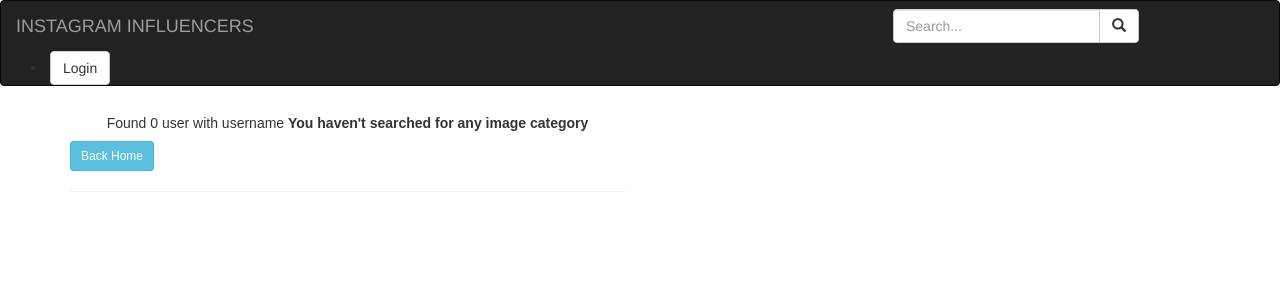
After one commit to Chebichii-Lab/Instagram-Influencers, a Django app: page /search/ in a window 1280 px wide. The commit adds this page. Shown: the top 300 px of the page. Run offline with Django 3.2, Linux system fonts and the light colour scheme; some libraries are stand-ins or nearby versions.

Commit message:
add search functionality

```diff
--- a/gram/templates/navbar.html
+++ b/gram/templates/navbar.html
@@ -16,10 +16,10 @@
             <!-- Adding a search form  -->
             <div class="col-sm-4 col-md-4 navbar-right">
 
-                <form class="navbar-form" role="search" action="/">
+                <form class="navbar-form" role="search" action="{%url "search" %}">
 
                     <div class="input-group">
-                        <input type="text" class="form-control" placeholder="Search..." name="article">
+                        <input type="text" class="form-control" placeholder="Search..." name="searchUser">
                         <div class="input-group-btn">
                             <button class="btn btn-default" type="submit"><i
                                     class="glyphicon glyphicon-search"></i></button>
--- /dev/null
+++ b/gram/templates/search.html
@@ -0,0 +1,54 @@
+{% extends 'base.html' %}
+{% block content %}
+
+<div class="container" style="font-family: 'Jost', sans-serif;">
+    <div class="row">
+        <div class="col-md-6 mx-auto">
+            {% if results %}
+            <h5 class="text-center">Found {{ results|length }} user{{ results|pluralize }}</h5>
+            {% else %}
+            <h5 class="text-center"> Found 0 user with username <strong>{{message}}</strong></h5>
+
+            <a class="d-block mx-auto" href="/">
+                <button class="btn btn-sm btn-info d-block mx-auto">Back Home</button>
+            </a>
+            {% endif %}
+            <hr>
+            {% if results %}
+            {% for res in results %}
+            <div class="container">
+                <div class="row">
+                    <div class="row">
+                        <div class="col-md-4">
+                            <img src="{{res.user.profile.picture.url}}" alt="oops cant display"
+                                class="rounded-circle border ml-3 mt-2  mr-3" width="55" height="55">
+                        </div>
+                        <div class="col-md-8">
+                            <span><strong><a href="">{{res.user.username}}</a></strong></span>
+                            <div class="row">
+                                <div class="col-sm">
+                                    <p>Followers</p>
+                                </div>
+                                <div class="col-sm">Following</div>
+                            </div>
+                            <div class="col-md-3 mt-3">
+                                {% csrf_token %}
+                                <form method="POST" action="follow/{{res.user.id}}">
+                                    <button class="btn btn-sm btn-outline-primary" name="follow">unfollow</button>
+                                </form>
+                            </div>
+                        </div>
+                    </div>
+                </div>
+            </div>
+            <hr>
+
+            {% endfor %}
+            {% endif %}
+
+        </div>
+    </div>
+
+</div>
+
+{% endblock %}
--- a/gram/urls.py
+++ b/gram/urls.py
@@ -11,5 +11,6 @@ urlpatterns=[
     url('profile/', views.user_profile, name='profile'),
     url('profile_update/', views.profile_update, name='change_profile'),
     url('new/post/', views.newPost, name='newPost'),
+    url('search/', views.search_profile, name='search'),
 
 ]
--- a/gram/views.py
+++ b/gram/views.py
@@ -77,3 +77,18 @@ def newPost(request):
     else:
         form = NewPostForm()
     return render(request, 'newPost.html', {"form": form})
+
+
+def search_profile(request):
+    if 'searchUser' in request.GET and request.GET['searchUser']:
+        name = request.GET.get("searchUser")
+        search_results = Profile.search_profile(name)
+        message = f'name'
+        parameters = {
+            'results': search_results,
+            'message': message
+        }
+        return render(request, 'search.html', parameters)
+    else:
+        message = "You haven't searched for any image category"
+    return render(request, 'search.html', {'message': message})
```
